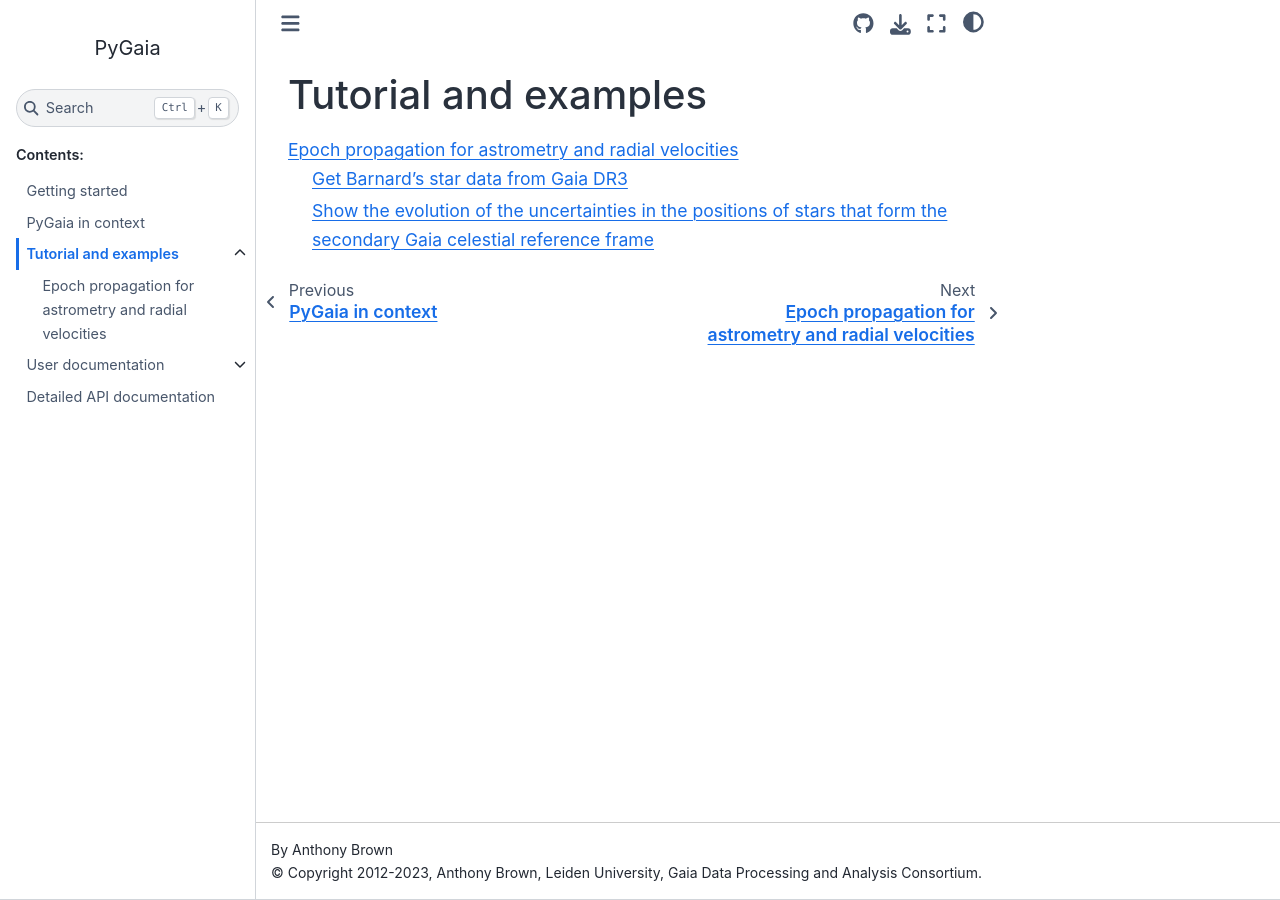
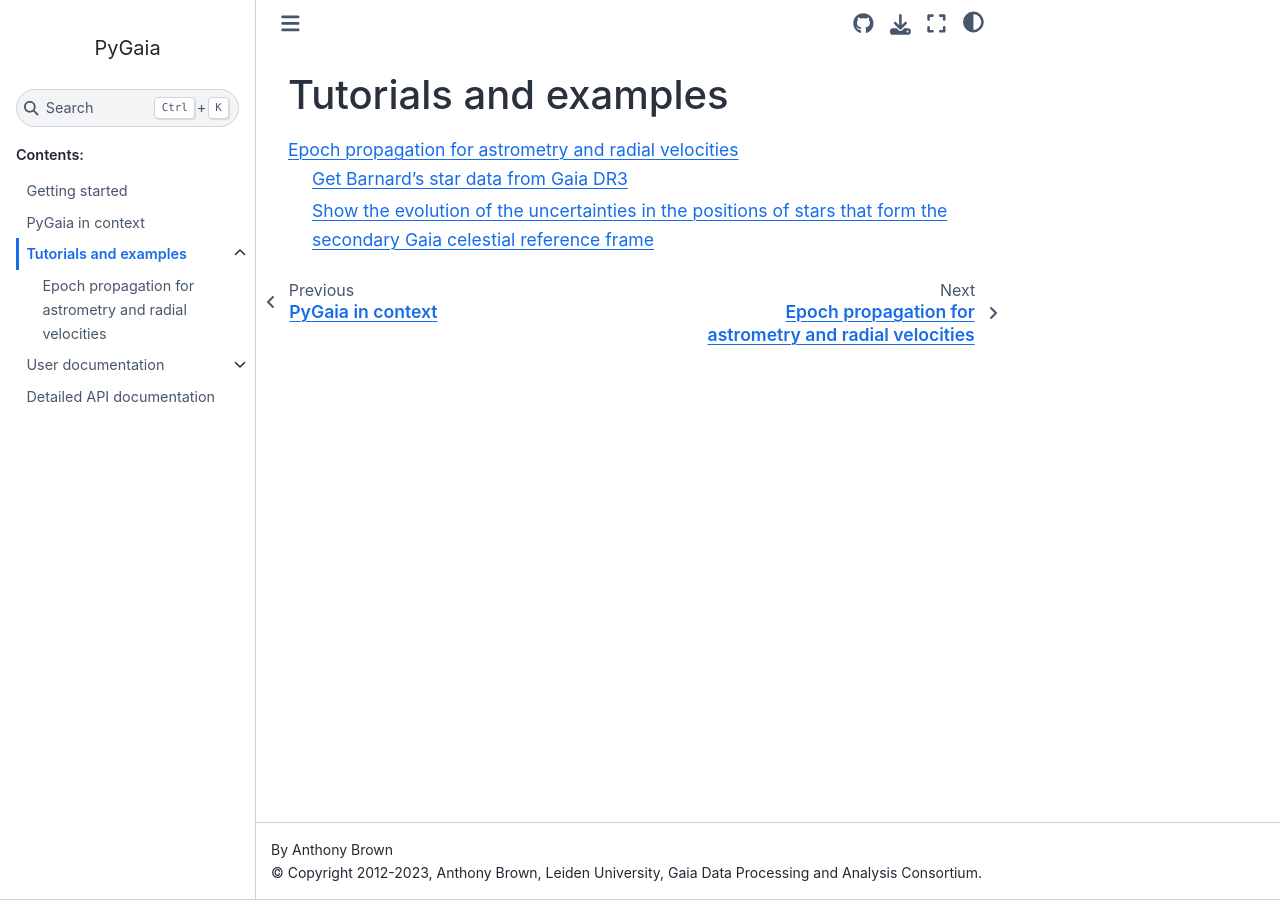
Before and after one commit to agabrown/PyGaia, a Sphinx documentation site: the page built from docs/source/notebooks/index.rst, in a window 1280 px wide. Built offline with Sphinx 7.4.7 and the Sphinx Book theme 1.1.4, drawn with Linux system fonts in a browser that asks for light colours.

Commit message:
another try to get notebooks in docs to work:

```diff
--- a/docs/source/notebooks/index.rst
+++ b/docs/source/notebooks/index.rst
@@ -1,7 +1,7 @@
-Tutorial and examples
-=====================
+Tutorials and examples
+======================
 
 .. toctree::
     :maxdepth: 2
 
-    EpochPropagation.ipynb
+    EpochPropagation
```
